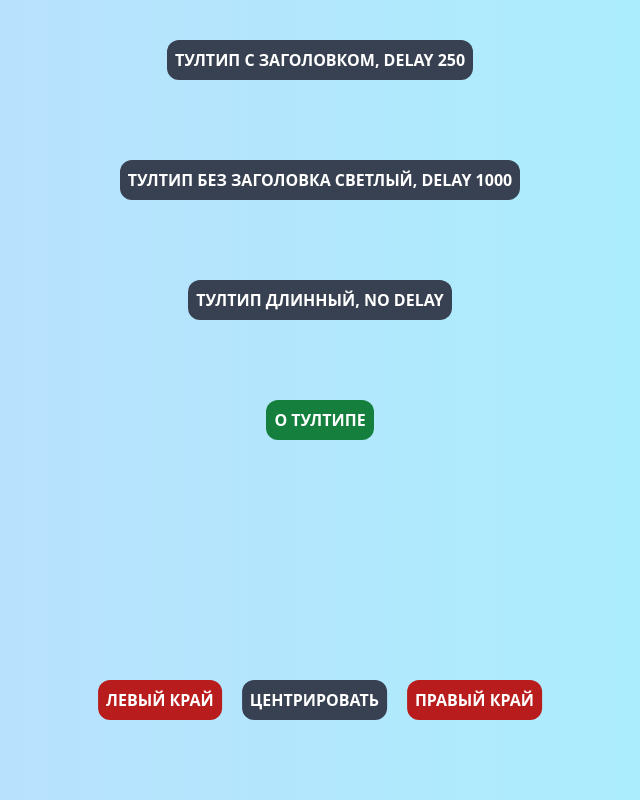
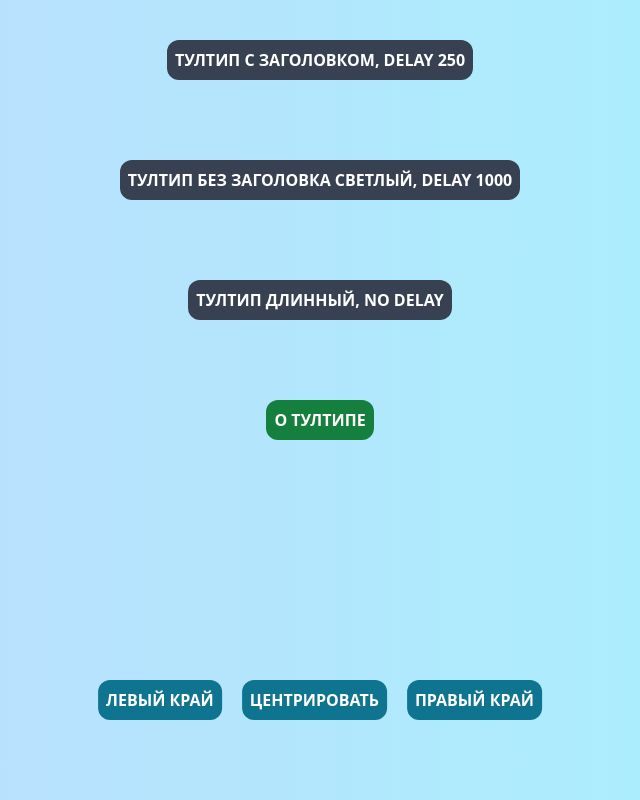
Before and after one commit to MaxOldgood/tooltip, a React (Vite) app: page / in a window 1280 px wide. Shown: the whole page, without its empty margins (320-960 px from the left). Built offline with nearby package versions, Linux system fonts and the light colour scheme.

Commit message:
change colors

```diff
--- a/src/App.tsx
+++ b/src/App.tsx
@@ -50,19 +50,19 @@ function App() {
       <div className=" absolute bottom-20 left-1/2 transform -translate-x-1/2 flex gap-5">
         <button
           onClick={() => setPosition("start")}
-          className=" p-2 bg-red-700 hover:bg-cyan-700 transition  text-white uppercase rounded-xl select-none font-bold w-fit "
+          className=" p-2 bg-cyan-700 hover:bg-gray-700 transition  text-white uppercase rounded-xl select-none font-bold w-fit "
         >
           Левый край
         </button>
         <button
           onClick={() => setPosition("center")}
-          className="  p-2 bg-gray-700 hover:bg-cyan-700 transition  text-white uppercase rounded-xl select-none font-bold w-fit "
+          className=" p-2 bg-cyan-700 hover:bg-gray-700 transition  text-white uppercase rounded-xl select-none font-bold w-fit "
         >
           центрировать
         </button>
         <button
           onClick={() => setPosition("end")}
-          className="  p-2 bg-red-700 hover:bg-cyan-700 transition  text-white uppercase rounded-xl select-none font-bold w-fit "
+          className=" p-2 bg-cyan-700 hover:bg-gray-700 transition  text-white uppercase rounded-xl select-none font-bold w-fit "
         >
           Правый край
         </button>
```
